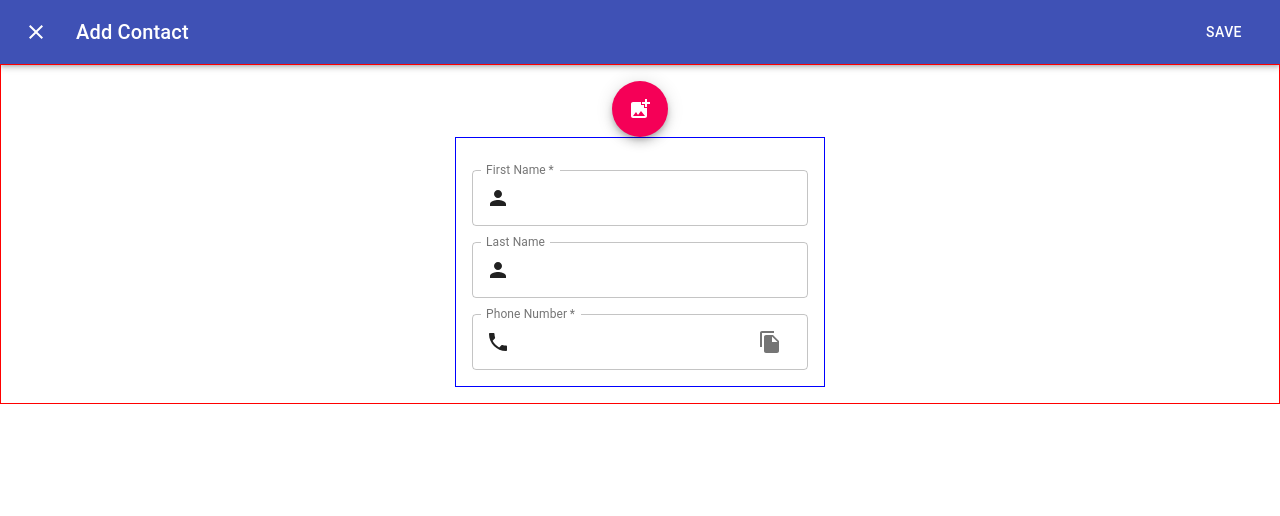
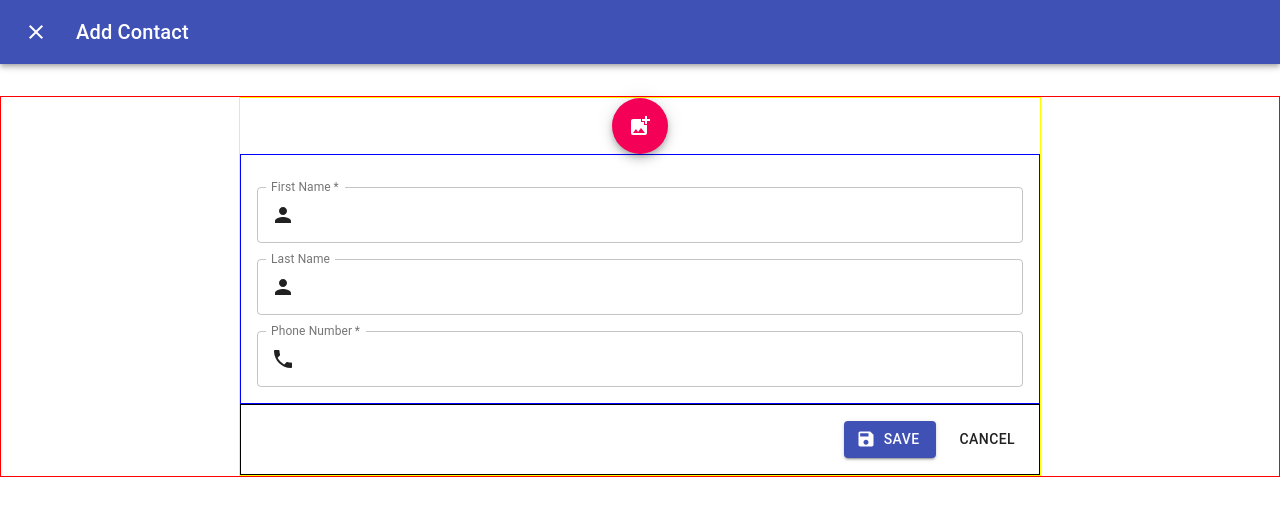
Before and after one commit to 99darshan/ContactsManager, a React (Create React App) app in the folder client/: page /add in a window 1280 px wide. Shown: the top 516 px of the page. Built offline with nearby package versions, Linux system fonts and the light colour scheme.

Commit message:
added contact text fields components to add , edit, and details pages, added proptypes to button components

```diff
--- a/client/src/components/ContactTextFields.jsx
+++ b/client/src/components/ContactTextFields.jsx
@@ -1,33 +1,35 @@
 import React, { Component } from "react";
 import RaisedButton from "../components/RaisedButton";
 import FlatButton from "../components/FlatButton";
-
+import PropTypes from "prop-types";
 import {
-  ArrowBack,
   Person,
-  PersonOutline,
   Phone,
   Business,
   Email,
   Room,
   FileCopy,
-  Close,
   AddPhotoAlternate,
   Save
 } from "@material-ui/icons";
-import {
-  TextField,
-  Grid,
-  InputAdornment,
-  IconButton,
-  Fab
-} from "@material-ui/core";
-// TODO: change to functional component
-export default class ContactTextFields extends Component {
-  render() {
+import { TextField, InputAdornment, IconButton, Fab } from "@material-ui/core";
+export default function ContactTextFields(props) {
   return (
     <div
-        style={{ width: "100%", maxWidth: "800px", border: "1px solid yellow" }}
+      style={{
+        display: "flex",
+        flexDirection: "row",
+        justifyContent: "center",
+        border: "1px solid  red",
+        marginTop: "2rem"
+      }}
+    >
+      <div
+        style={{
+          width: "100%",
+          maxWidth: "800px",
+          border: "1px solid yellow"
+        }}
       >
         <div
           style={{
@@ -49,8 +51,9 @@ export default class ContactTextFields extends Component {
           }}
         >
           <TextField
-            style={{ marginTop: "16px" }}
+            style={{ marginTop: "1rem" }}
             fullWidth
+            disabled={props.isReadOnly}
             id="firstName"
             label="First Name"
             type="search"
@@ -66,7 +69,8 @@ export default class ContactTextFields extends Component {
           />
 
           <TextField
-            style={{ marginTop: "16px" }}
+            style={{ marginTop: "1rem" }}
+            disabled={props.isReadOnly}
             fullWidth
             id="lastName"
             label="Last Name"
@@ -81,7 +85,8 @@ export default class ContactTextFields extends Component {
             }}
           />
           <TextField
-            style={{ marginTop: "16px" }}
+            style={{ marginTop: "1rem" }}
+            disabled={props.isReadOnly}
             id="phoneNumber"
             label="Phone Number"
             required
@@ -93,9 +98,14 @@ export default class ContactTextFields extends Component {
                   <Phone />
                 </InputAdornment>
               ),
-              endAdornment: (
+
+              endAdornment: props.isReadOnly && (
                 <InputAdornment position="end">
-                  <IconButton>
+                  <IconButton
+                    onClick={() => {
+                      console.log("copied to clipboard clicked");
+                    }}
+                  >
                     <FileCopy />
                   </IconButton>
                 </InputAdornment>
@@ -103,6 +113,7 @@ export default class ContactTextFields extends Component {
             }}
           />
         </div>
+        {!props.isReadOnly && (
           <div
             style={{
               display: "flex",
@@ -127,8 +138,13 @@ export default class ContactTextFields extends Component {
               }}
             />
           </div>
+        )}
+      </div>
     </div>
     // {/* TODO: work on flex styling unnecessary flexes */ }
   );
 }
-}
+
+ContactTextFields.propTypes = {
+  isReadOnly: PropTypes.bool.isRequired
+};
--- a/client/src/components/FlatButton.jsx
+++ b/client/src/components/FlatButton.jsx
@@ -1,7 +1,11 @@
 import React from "react";
 import { Button } from "@material-ui/core";
+import PropTypes from "prop-types";
 export default function FlatButton(props) {
   return <Button onClick={props.onClick}>{props.label}</Button>;
 }
 
-// TODO: add prop types
+FlatButton.propTypes = {
+  onClick: PropTypes.func.isRequired,
+  label: PropTypes.string.isRequired
+};
--- a/client/src/components/NavBar.jsx
+++ b/client/src/components/NavBar.jsx
@@ -47,7 +47,7 @@ export default function NavBar(props) {
         <Typography variant="h6" className={classes.title}>
           {props.title}
         </Typography>
-        {(props.screen === "home" || props.screen === "add") && (
+        {props.screen === "home" && (
           <Button color="inherit">{props.actionButtonText}</Button>
         )}
         {props.screen == "details" && (
--- a/client/src/pages/Add.jsx
+++ b/client/src/pages/Add.jsx
@@ -1,5 +1,6 @@
 import React, { Component } from "react";
 import NavBar from "../components/NavBar";
+import ContactTextFields from "../components/ContactTextFields";
 import {
   ArrowBack,
   Person,
@@ -26,90 +27,12 @@ export default class Add extends Component {
       <React.Fragment>
         <NavBar
           title="Add Contact"
-          actionButtonText="Save"
           leadingIcon={<Close />}
           screen="add"
           navigateTo="/"
         />
-        <div
-          style={{
-            display: "flex",
-            flexDirection: "column",
-            justifyContent: "center",
-            alignItems: "center",
-            padding: "1rem", // TODO: use material theme spacing
-            border: "1px solid red"
-          }}
-        >
-          <div>
-            <Fab color="secondary" aria-label="addProfilePhoto">
-              <AddPhotoAlternate />
-            </Fab>
-          </div>
-          <div
-            style={{
-              display: "flex",
-              flexDirection: "column",
-              border: "1px solid blue",
-              padding: "1rem" // TODO: use material theme spacing
-            }}
-          >
-            <TextField
-              style={{ marginTop: "16px" }}
-              fullWidth
-              id="firstName"
-              label="First Name"
-              type="search"
-              required
-              variant="outlined"
-              InputProps={{
-                startAdornment: (
-                  <InputAdornment position="start">
-                    <Person />
-                  </InputAdornment>
-                )
-              }}
-            />
 
-            <TextField
-              style={{ marginTop: "16px" }}
-              fullWidth
-              id="lastName"
-              label="Last Name"
-              type="search"
-              variant="outlined"
-              InputProps={{
-                startAdornment: (
-                  <InputAdornment position="start">
-                    <Person />
-                  </InputAdornment>
-                )
-              }}
-            />
-            <TextField
-              style={{ marginTop: "16px" }}
-              id="phoneNumber"
-              label="Phone Number"
-              required
-              variant="outlined"
-              type="tel"
-              InputProps={{
-                startAdornment: (
-                  <InputAdornment position="start">
-                    <Phone />
-                  </InputAdornment>
-                ),
-                endAdornment: (
-                  <InputAdornment position="end">
-                    <IconButton>
-                      <FileCopy />
-                    </IconButton>
-                  </InputAdornment>
-                )
-              }}
-            />
-          </div>
-        </div>
+        <ContactTextFields isReadOnly={false} />
       </React.Fragment>
     );
   }
--- a/client/src/pages/Details.jsx
+++ b/client/src/pages/Details.jsx
@@ -11,6 +11,7 @@ import {
 import { Fab, TextField, InputAdornment, IconButton } from "@material-ui/core";
 import NavBar from "../components/NavBar";
 import FabButton from "../components/FabButton";
+import ContactTextFields from "../components/ContactTextFields";
 export default class Details extends Component {
   constructor(props) {
     super(props);
@@ -19,91 +20,8 @@ export default class Details extends Component {
     return (
       <React.Fragment>
         <NavBar leadingIcon={<ArrowBack />} screen="details" navigateTo="/" />
-
         <FabButton navigateTo="/edit" labelText="Edit" icon={<Edit />} />
-
-        <div
-          style={{
-            display: "flex",
-            flexDirection: "column",
-            justifyContent: "center",
-            alignItems: "center",
-            padding: "1rem", // TODO: use material theme spacing
-            border: "1px solid red"
-          }}
-        >
-          <div>
-            <Fab color="secondary" aria-label="addProfilePhoto">
-              <AddPhotoAlternate />
-            </Fab>
-          </div>
-          <div
-            style={{
-              display: "flex",
-              flexDirection: "column",
-              border: "1px solid blue",
-              padding: "1rem" // TODO: use material theme spacing
-            }}
-          >
-            <TextField
-              disabled={true}
-              style={{ marginTop: "16px" }}
-              fullWidth
-              id="firstName"
-              label="First Name"
-              type="search"
-              required
-              variant="outlined"
-              InputProps={{
-                startAdornment: (
-                  <InputAdornment position="start">
-                    <Person />
-                  </InputAdornment>
-                )
-              }}
-            />
-
-            <TextField
-              disabled={true}
-              style={{ marginTop: "16px" }}
-              fullWidth
-              id="lastName"
-              label="Last Name"
-              type="search"
-              variant="outlined"
-              InputProps={{
-                startAdornment: (
-                  <InputAdornment position="start">
-                    <Person />
-                  </InputAdornment>
-                )
-              }}
-            />
-            <TextField
-              disabled={true}
-              style={{ marginTop: "16px" }}
-              id="phoneNumber"
-              label="Phone Number"
-              required
-              variant="outlined"
-              type="tel"
-              InputProps={{
-                startAdornment: (
-                  <InputAdornment position="start">
-                    <Phone />
-                  </InputAdornment>
-                ),
-                endAdornment: (
-                  <InputAdornment position="end">
-                    <IconButton>
-                      <FileCopy />
-                    </IconButton>
-                  </InputAdornment>
-                )
-              }}
-            />
-          </div>
-        </div>
+        <ContactTextFields isReadOnly={true} />
       </React.Fragment>
     );
   }
--- a/client/src/pages/Edit.jsx
+++ b/client/src/pages/Edit.jsx
@@ -9,18 +9,7 @@ export default class Edit extends Component {
       <React.Fragment>
         <NavBar leadingIcon={<ArrowBack />} title="Edit" navigateTo="/" />
 
-        <div
-          style={{
-            display: "flex",
-            flexDirection: "row",
-            justifyContent: "center",
-            border: "1px solid  red",
-            alignItems: "stretch",
-            marginTop: "2rem"
-          }}
-        >
-          <ContactTextFields />
-        </div>
+        <ContactTextFields isReadOnly={false} />
       </React.Fragment>
     );
   }
```
Also changed, not shown: client/src/components/RaisedButton.jsx (+6 -1 lines). Lines whose indentation alone changed are shown as unchanged.
